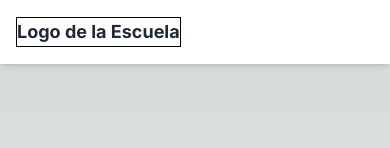
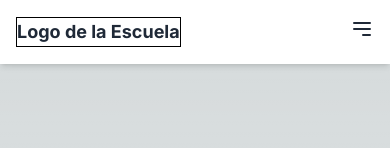
Before and after one commit to LideEieUcv/eie-frontend, a Next.js app: page / in a window 390 px wide. Shown: the top 148 px of the page. Built offline with nearby package versions, Linux system fonts and the light colour scheme.

Commit message:
adidng responsive design at Navbar(640px)

```diff
--- a/app/components/footer.tsx
+++ b/app/components/footer.tsx
@@ -1,6 +1,6 @@
-    import React from 'react';
-    import { FontAwesomeIcon } from '@fortawesome/react-fontawesome'
-    import { faFacebookF, faLinkedinIn, faTwitter } from '@fortawesome/free-brands-svg-icons'
+import React from 'react';
+import { FontAwesomeIcon } from '@fortawesome/react-fontawesome'
+import { faFacebookF, faLinkedinIn, faTwitter, faInstagram } from '@fortawesome/free-brands-svg-icons'
 
     interface FacebookIconProps {}
 
--- a/app/components/navbar.tsx
+++ b/app/components/navbar.tsx
@@ -1,25 +1,36 @@
-import React from 'react';
+"use client";
+import React, { useState } from 'react';
 
 interface NavLink {
   href: string;
   label: string;
 }
 
-const Navbar = () => {
+const Navbar: React.FC = () => {
+  const [isOpen, setIsOpen] = useState<boolean>(false);
+
   const navLinks: NavLink[] = [
     { href: '/noticias-y-eventos', label: 'Noticias y eventos' },
     { href: '/personas', label: 'Personas' },
-    { href: '/informacion-academica', label: 'Información Academica' },
+    { href: '/informacion-academica', label: 'Información Académica' },
     { href: '/investigacion', label: 'Investigación' },
     { href: '/acerca-de', label: 'Acerca de' },
   ];
 
   return (
-    <nav className="bg-white shadow-md fixed top-0 left-0 w-full z-index:100">
+    <nav className="bg-white shadow-md fixed top-0 left-0 w-full z-50">
       <div className="max-w-7xl mx-auto px-4 sm:px-6 lg:px-8">
-        <div className="flex justify-between items-center h-16">
-          <a href="/" className=" text-gray-800 border border-black font-bold text-lg">Logo de la Escuela</a>
-          <div className="hidden sm:flex sm:items-center sm:space-x-6">
+        <div className="flex items-center justify-between h-16">
+          <a href="/" className="text-gray-800 border border-black font-bold text-lg">Logo de la Escuela</a>
+          <div className="sm:hidden">
+            <button onClick={() => setIsOpen(!isOpen)} className="text-gray-800 focus:outline-none">
+              {/* Icono del menú (hamburguesa) */}
+              <svg className="w-6 h-6" fill="none" stroke="currentColor" viewBox="0 0 24 24" xmlns="http://www.w3.org/2000/svg">
+                <path strokeLinecap="round" strokeLinejoin="round" strokeWidth={2} d="M4 6h16M4 12h16m-7 6h7" />
+              </svg>
+            </button>
+          </div>
+          <div className={`hidden sm:flex sm:items-center sm:space-x-6 ${isOpen ? 'block' : 'hidden'}`}>
             {navLinks.map((link) => (
               <a key={link.href} href={link.href} className="text-black-900 hover:text-gray-700 transition-colors duration-150 ease-in-out">
                 {link.label}
@@ -28,6 +39,16 @@ const Navbar = () => {
           </div>
         </div>
       </div>
+      {/* Menú desplegable para dispositivos móviles */}
+      {isOpen && (
+        <div className="sm:hidden bg-white border-t border-gray-200">
+          {navLinks.map((link) => (
+            <a key={link.href} href={link.href} className="block px-4 py-2 text-black-900 hover:bg-gray-100">
+              {link.label}
+            </a>
+          ))}
+        </div>
+      )}
     </nav>
   );
 };
```
